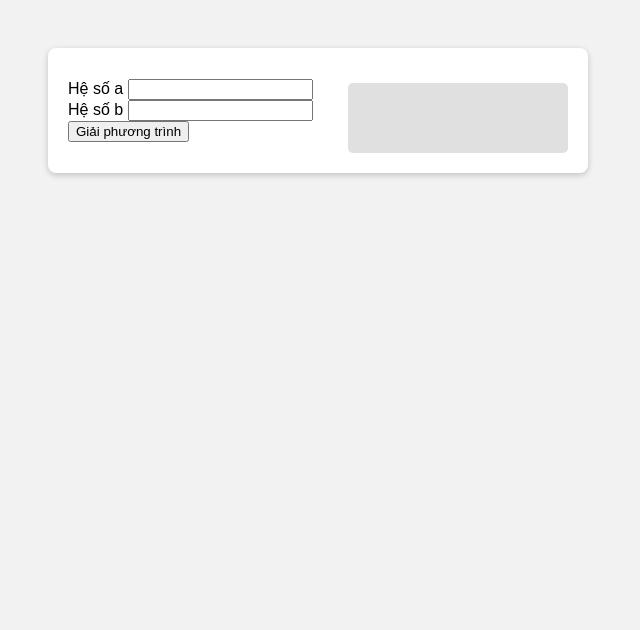
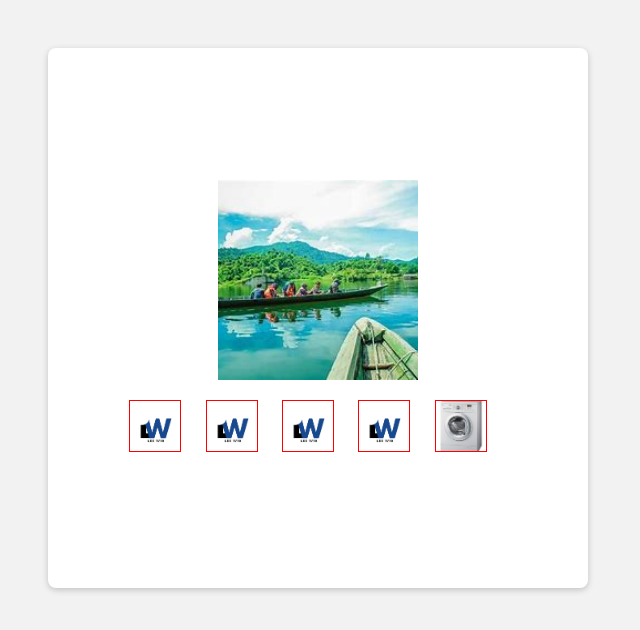
Before and after one commit to hoangquoc03/html, a plain HTML site: page index.html in a window 1280 px wide. Shown: the whole page, without its empty margins (0-640 px from the left). Drawn offline with Linux system fonts and the light colour scheme.

Commit message:
javascript2

```diff
--- a/index.html
+++ b/index.html
@@ -8,17 +8,17 @@
 </head>
 <body>
     <div class="gpt-box">
-        <div>
-            <label for="a">Hệ số a <input type="number" id="a"></label><br>
-            <label for="b">Hệ số b <input type="number" id="b"></label><br>
-            <input type="button" value="Giải phương trình" onclick="solveEquation()">
+        <img src="./img/download (1).jpg" alt="" class="imgto">
+        <div class="imgnho">
+            <img src="./img/logo.jpg" alt="" class="anhnho" onmouseover="changeImg(this)" onmouseout="resetImg()">
+            <img src="./img/logo.jpg" alt="" class="anhnho" onmouseover="changeImg(this)" onmouseout="resetImg()">
+            <img src="./img/logo.jpg" alt="" class="anhnho" onmouseover="changeImg(this)" onmouseout="resetImg()">
+            <img src="./img/logo.jpg" alt="" class="anhnho" onmouseover="changeImg(this)" onmouseout="resetImg()">
+            <img src="./img/may.jpg" alt="" class="anhnho" onmouseover="changeImg(this)" onmouseout="resetImg()">
+
         </div>
-        <div class="result" id="result"></div>
     </div>
-
     <!-- js -->
     <script src="main.js"></script>
-
-
 </body>
 </html>
--- a/main.js
+++ b/main.js
@@ -1,20 +1,6 @@
-function solveEquation() {
-    let a = parseFloat(document.getElementById('a').value);
-    let b = parseFloat(document.getElementById('b').value);
-    let kq = "";
-
-    kq = "Phương trình: " + a + "x + " + b + " = 0<br>";
-
-    if (a === 0) {
-        if (b === 0) {
-            kq += "Phương trình vô số nghiệm.";
-        } else {
-            kq += "Phương trình vô nghiệm.";
-        }
-    } else {
-        let x = -b / a;
-        kq += "Có nghiệm: " + x;
-    }
-
-    document.getElementById('result').innerHTML = kq;
+function changeImg(element){
+    document.querySelector(".imgto").src = element.src;
 }
+function  resetImg(){
+    document.querySelector(".imgto").src = "./img/download (1).jpg";
+}
--- a/style.css
+++ b/style.css
@@ -3,23 +3,30 @@ body {
     background-color: #f2f2f2;
     padding: 40px;
 }
-
+.imgto{
+    width: 200px;
+    height: 200px;
+    object-fit: cover;
+    margin: 0 auto;
+}
 .gpt-box {
     background: white;
     padding: 20px;
     width: 500px;
+    height: 500px;
     border-radius: 8px;
     box-shadow: 0 2px 6px rgba(0,0,0,0.2);
     display: flex;
-    align-items: center;
+    flex-direction:column;
+    justify-content: center;
+    text-align: center;
 }
 
-.result {
-    background-color: #e0e0e0;
-    padding: 10px;
-    margin-top: 15px;
-    border-radius: 5px;
+.anhnho{
+    margin-top: 20px;
+    border: 1px solid red;
+    margin-right: 20px;
+    width: 50px;
     height: 50px;
-    width: 200px;
-    margin-left: auto;
+    object-fit: cover;
 }
```
